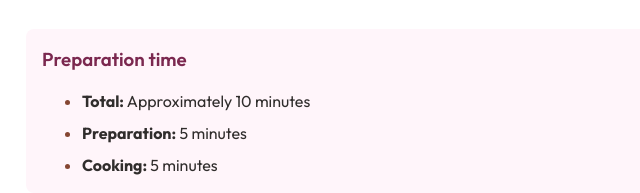
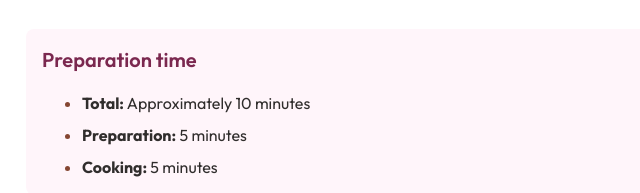
Before and after one commit to thetinyelephant85/FEmentor, a plain HTML site: page recipe-page/index.html in a window 1280 px wide. Shown: the part 607-800 px from the top of the page, 286-926 px from the left. Drawn offline with Linux system fonts and the light colour scheme.

Commit message:
fixed a11y for heading level

```diff
--- a/recipe-page/index.html
+++ b/recipe-page/index.html
@@ -19,7 +19,7 @@
         to perfection, optionally filled with your choice of cheese, vegetables, or meats.
       </p>
       <section class="preparation">
-        <h3>Preparation time</h3>
+        <h2>Preparation time</h2>
         <ul>
           <li><strong>Total:</strong> Approximately 10 minutes</li>
           <li><strong>Preparation:</strong> 5 minutes</li>
--- a/recipe-page/styles.css
+++ b/recipe-page/styles.css
@@ -10,6 +10,7 @@
     --title-l: 2.5rem;
     --title: 2.25rem;
     --title-s: 1.75rem;
+    --title-xs: 1.25rem;
     --body-m: 1.25rem;
     --w-semibold: 600;
     --w-bold: 700;
@@ -86,8 +87,9 @@
     margin-bottom: 1rem;
   }
 
-  h3 {
+  .preparation h2 {
     color: var(--primary-dark-raspberry);
+    font-size: var(--title-xs);
     font-weight: var(--w-semibold);
     margin-bottom: 1rem;
   }
```
